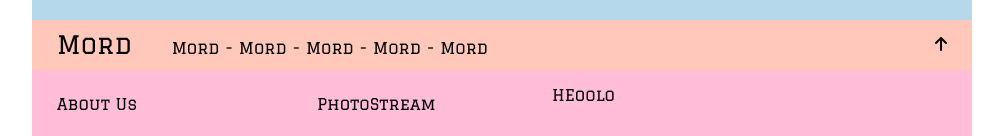
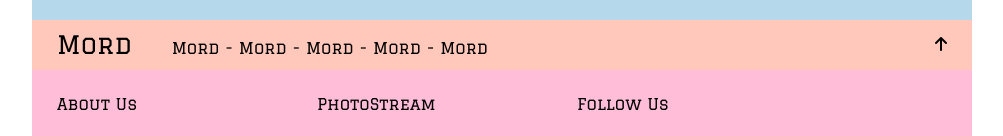
Before and after one commit to mordmaman/profile2, a plain HTML site: page index.html in a window 1280 px wide. Shown: the part 1072-1208 px from the top of the page, without its empty margins (138-1141 px from the left). Drawn offline with nearby package versions, Linux system fonts and the light colour scheme.

Commit message:
adds follow div and header text

```diff
--- a/index.html
+++ b/index.html
@@ -153,7 +153,9 @@
                     </div>
               </div><!--
               --><div class="rightPanel">
-                 <p>HEoolo</p>
+                 <div class="follow">
+                     <span class="auHeader">Follow Us</span>
+                 </div>
               </div>
         </footer>
     </div>
--- a/styles.scss
+++ b/styles.scss
@@ -215,6 +215,11 @@ footer{
         width:44%;
         display: inline-block;
         vertical-align: top;
+        .follow{
+            padding-top: 25px;
+        margin-left: 25px;
+            width:100%;
+        }
     }
 }
 
```
Also changed, not shown: styles.css, 1 other file.
